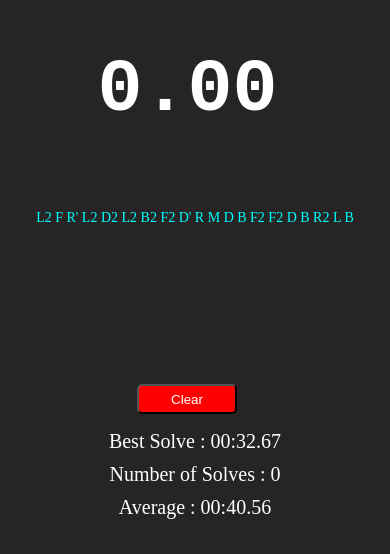
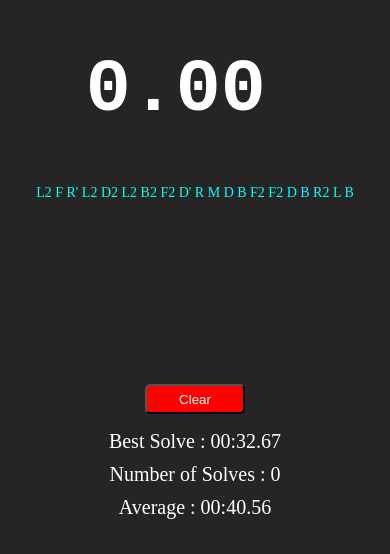
Before and after one commit to Kartikay-0111/cubetimer, a plain HTML site: page index.html in a window 390 px wide. Shown: the part 290-844 px from the top of the page. Drawn offline with Linux system fonts and the light colour scheme.

Commit message:
some updates

```diff
--- a/cube_timer.css
+++ b/cube_timer.css
@@ -71,15 +71,15 @@
 
  @media only screen and (max-width:600px) {
      .scramble {
-         transform: translateY(500px);
+         transform: translateY(475px);
          font-size: 14px;
          width: 100%;
+         text-align: center;
      }
 
      #timer {
-         left: 25%;
+        left: 22%;
          font-size: 75px;
-         text-align: center;
      }
 
      .solves {
@@ -90,7 +90,6 @@
      .footer {
          display: flex;
          flex-direction: column;
-
      }
 
      footer div {
@@ -98,7 +97,8 @@
      }
 
      .clear {
-         right: 153px;
+        right: calc(50% - 50px);
          bottom: 140px;
      }
+
  }
--- a/cubetimer.js
+++ b/cubetimer.js
@@ -89,7 +89,7 @@ function scrambling() {
     for (let i = 0; i < scramble1.length; i++) {
         var check;
         check =
-        x.innerText = x.innerText + " " + scramble1[parseInt(Math.random() * 10)]
+            x.innerText = x.innerText + " " + scramble1[parseInt(Math.random() * 10)]
     }
     for (let i = 0; i < scramble2.length; i++) {
         x.innerText = x.innerText + " " + scramble2[parseInt(Math.random() * 10)]
```
